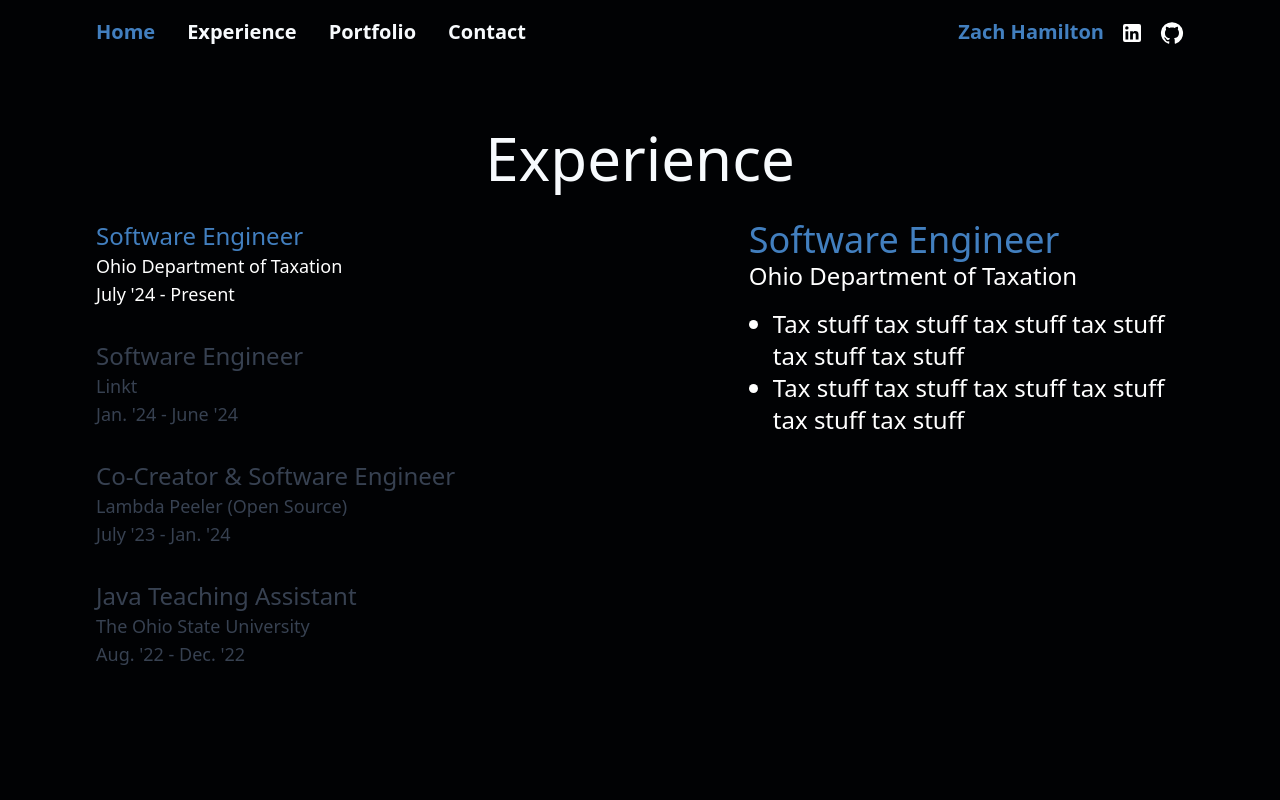
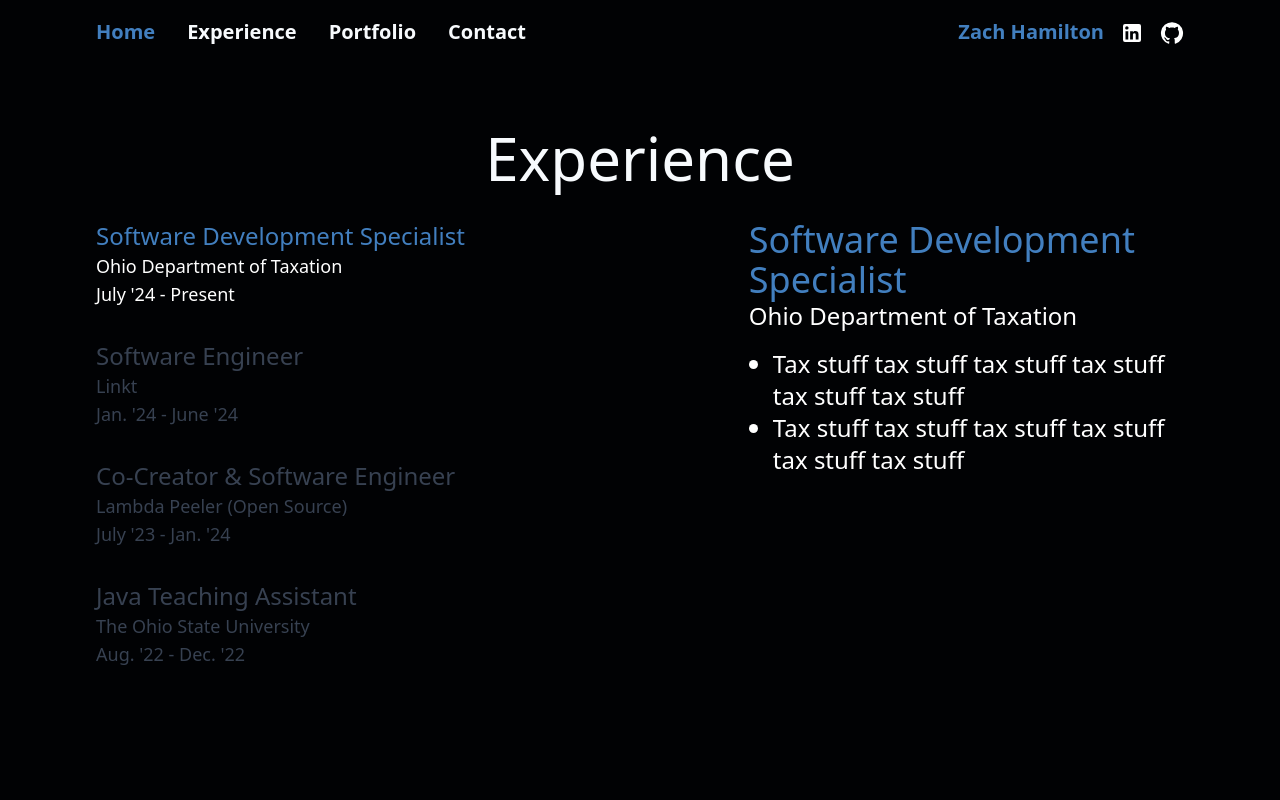
Before and after one commit to ZachMHamilton/PersonalWebsiteV2, a React (Vite) app: page / in a window 1280 px wide. Shown: the top 800 px of the page. Built offline with nearby package versions, Linux system fonts and the light colour scheme.

Commit message:
work fixes

```diff
--- a/src/components/Experience.jsx
+++ b/src/components/Experience.jsx
@@ -2,7 +2,7 @@ import { useState } from 'react';
 
 const workExperiences = [
   {
-    title: 'Software Engineer',
+    title: 'Software Development Specialist',
     company: 'Ohio Department of Taxation',
     period: "July '24 - Present",
     details: [
```
